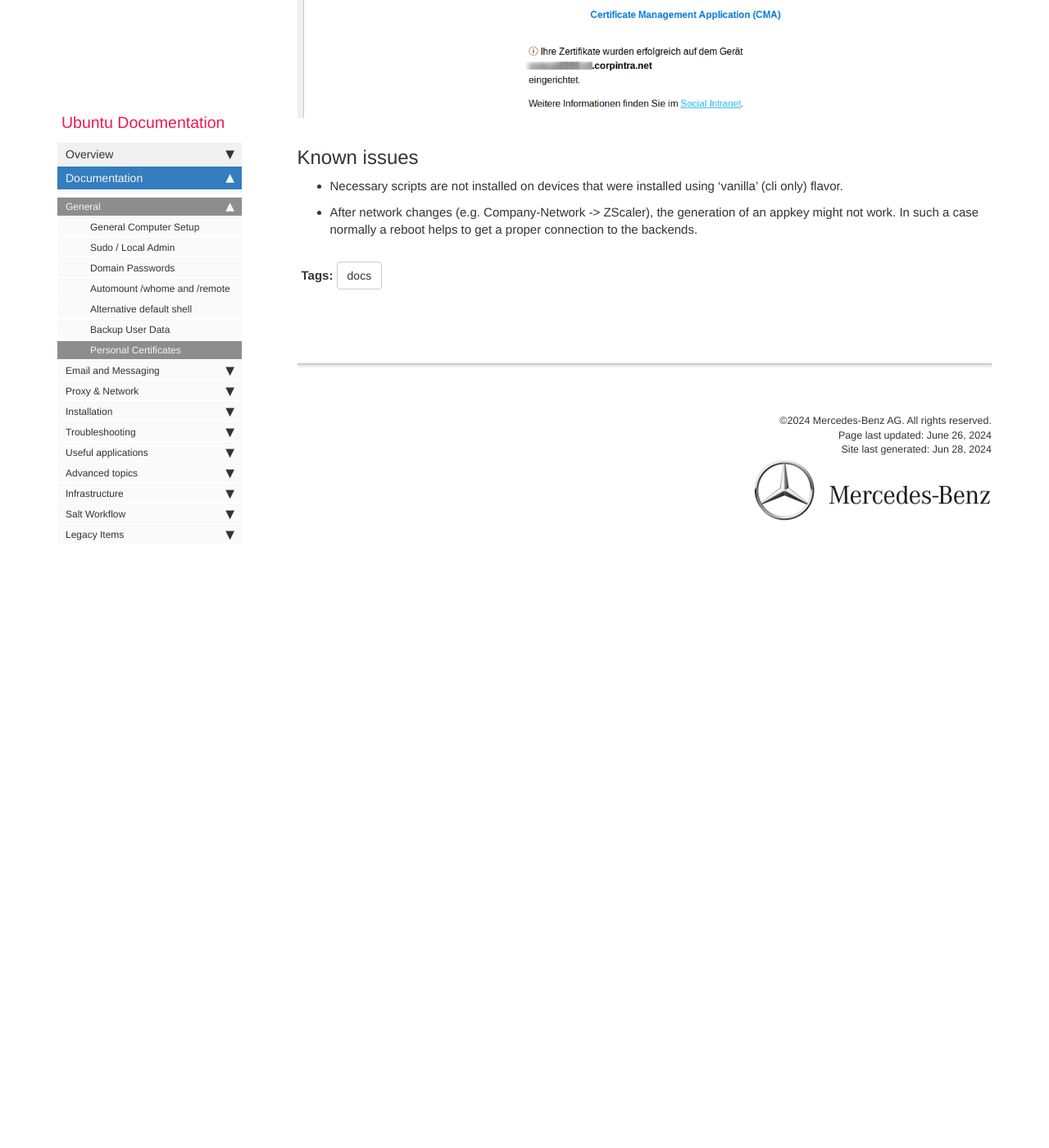
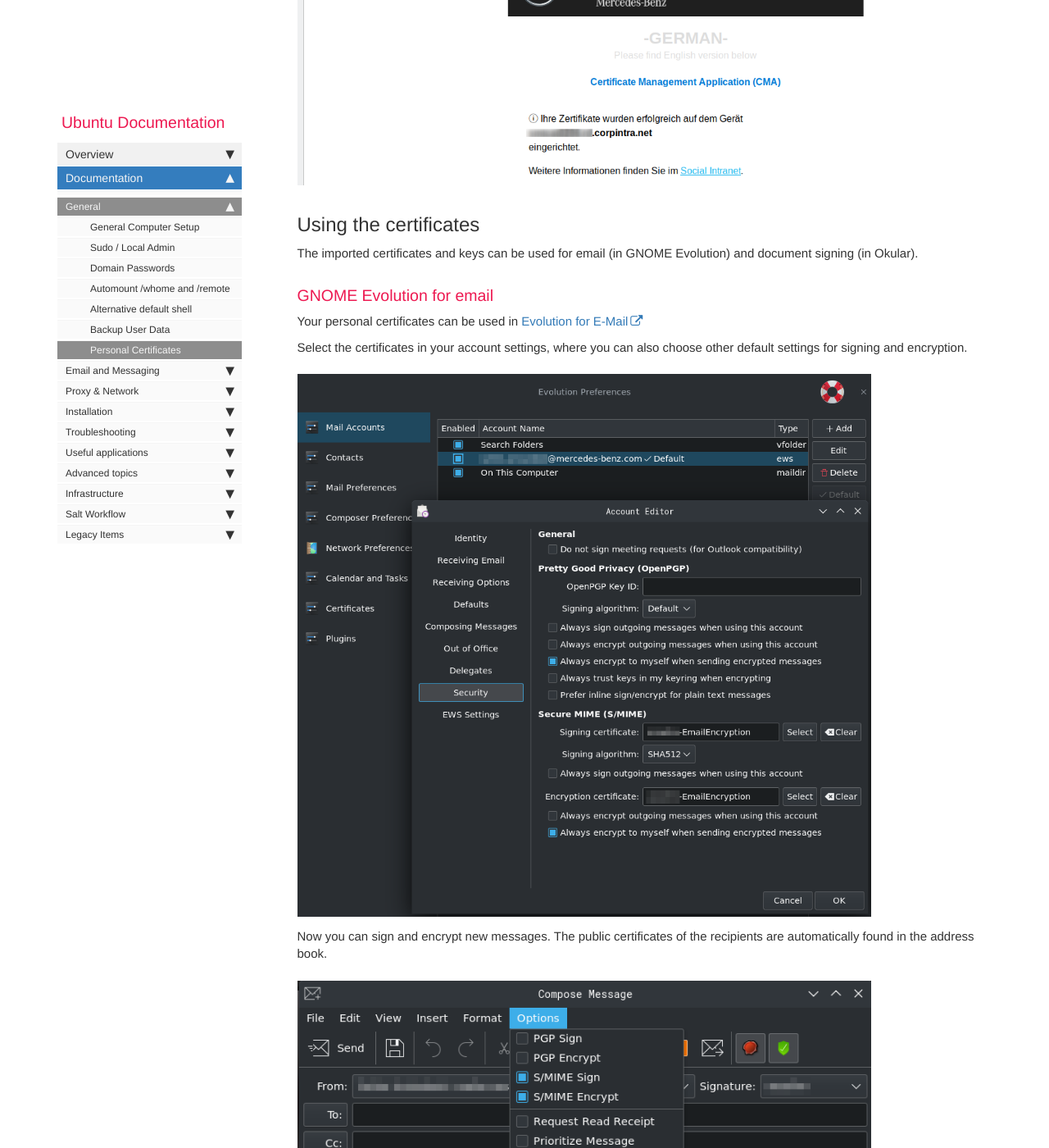
Before and after one commit to RajputPawan/Prometheus, a Jekyll site: the page built from pages/docs/cma.md, in a window 1280 px wide and 1400 px high, scrolled down 3959 px. Shown: the whole window at 82% size. Built offline with Jekyll 4.4.1, drawn with Linux system fonts in a browser that asks for light colours; comment, search, counter and statistics services are not loaded; before the commit the page ends 4657 px from its top, so only the background shows below that; some of the changed text lies outside the part shown.

Commit message:
add evolution and okular to CMA docs

```diff
--- a/pages/docs/cma.md
+++ b/pages/docs/cma.md
@@ -60,6 +60,33 @@
 
 ![cma_10](images/docs/cma/cma_10.png)
 
+## Using the certificates
+
+The imported certificates and keys can be used for email (in GNOME Evolution)
+and document signing (in Okular).
+
+### GNOME Evolution for email
+
+Your personal certificates can be used in [Evolution for E-Mail](
+https://help.gnome.org/users/evolution/stable/mail-encryption-s-mime-signing-encrypting.html.en)
+
+Select the certificates in your account settings, where you can also choose
+other default settings for signing and encryption.
+
+![cma_evolution_01](images/docs/cma/cma_evolution_01.png)
+
+Now you can sign and encrypt new messages. The public certificates of the
+recipients are automatically found in the address book.
+
+![cma_evolution_02](images/docs/cma/cma_evolution_02.png)
+
+See also our [Evolution setup guide]({% link pages/docs/evolution.md %}).
+
+### Okular for PDFs
+
+[Okular offers functionality for signing and verifying PDF documents](
+https://docs.kde.org/stable5/en/okular/okular/signatures.html).
+
 ## Known issues
 
 - Necessary scripts are not installed on devices that were installed using 'vanilla' (cli only) flavor.
```
Also changed, not shown: images/docs/cma/cma_evolution_01.png (added), images/docs/cma/cma_evolution_02.png (added).
